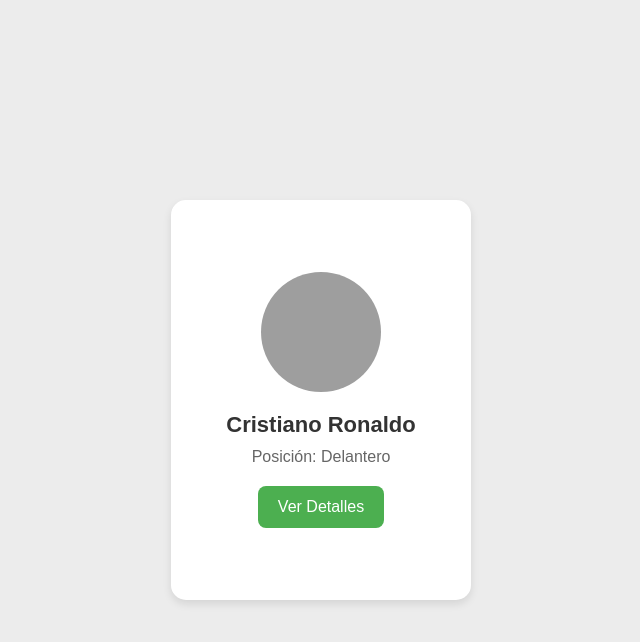
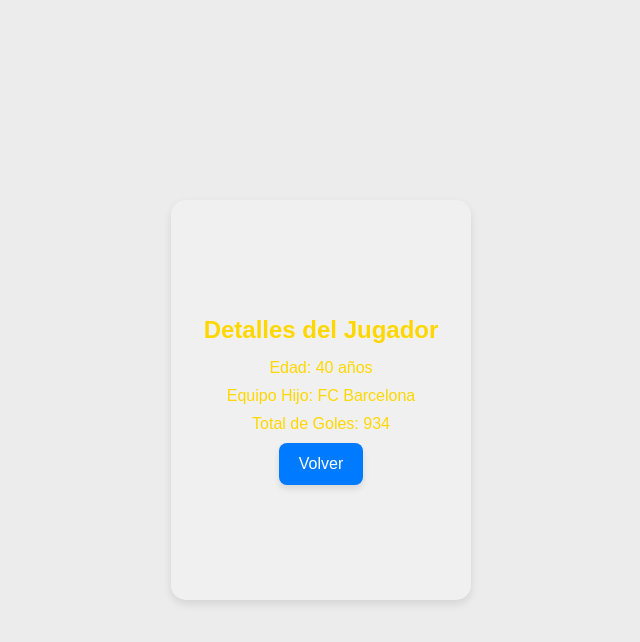
Before and after one commit to NOLJ21/TareaJavaScriptDiplomadoFullStackj, a plain HTML site: page index.html in a window 1280 px wide. Both pictures are taken after a click on the button "Ver Detalles". Shown: the whole page, without its empty margins (319-959 px from the left). Drawn offline with Linux system fonts and the light colour scheme; grey boxes are pictures that could not be loaded.

Commit message:
Cambios minimos a los botones

```diff
--- a/index.html
+++ b/index.html
@@ -22,7 +22,6 @@
         <h2>Detalles del Jugador</h2>
         <p>Edad: 40 años</p>
         <p>Equipo Hijo: FC Barcelona</p>
-        <p>Equipo Padre: Manchester United</p>
         <p>Total de Goles: 934</p>
         <button id="volver">Volver</button>
     </div>
--- a/script.js
+++ b/script.js
@@ -1,6 +1,14 @@
-// Obtener elementos del DOM
-const verDetallesButton = document.getElementById('verDetalles');
-const volverButton = document.getElementById('volver');
+// Seleccionamos los elementos necesarios
 const tarjeta = document.querySelector('.tarjeta');
-// Función para voltear la tarjeta
-// Función para volver a la cara frontal
+const botonVerDetalles = document.getElementById('verDetalles');
+const botonVolver = document.getElementById('volver');
+
+// Agregar evento para voltear la tarjeta
+botonVerDetalles.addEventListener('click', () => {
+    tarjeta.classList.add('volteada');
+});
+
+// Agregar evento para regresar la tarjeta
+botonVolver.addEventListener('click', () => {
+    tarjeta.classList.remove('volteada');
+});
--- a/styles.css
+++ b/styles.css
@@ -76,7 +76,7 @@ body {
 /* Cara posterior */
 .posterior {
     background-color: #2d3e50;
-    color: white;
+    color: gold;
     transform: rotateY(180deg); /* Coloca la parte
 posterior invertida */
     padding: 20px;
@@ -92,13 +92,56 @@ posterior invertida */
 .posterior button:hover {
     background-color: #0056b3;
 }
-/* Voltear la tarjeta cuando se hace clic en
-Detalles */
-.tarjeta:hover .frontal {
-    transform: rotateY(180deg); /* Voltea la
-cara frontal */
+/* Estilo base de la tarjeta */
+.tarjeta {
+    width: 300px;
+    height: 400px;
+    perspective: 1000px;
+    position: relative;
 }
-.tarjeta:hover .posterior {
-    transform: rotateY(0deg); /* Muestra la
-cara posterior */
+
+.cara {
+    width: 100%;
+    height: 100%;
+    position: absolute;
+    backface-visibility: hidden;
+    transition: transform 0.6s;
 }
+
+.frontal {
+    background: #fff;
+    z-index: 2;
+}
+
+.posterior {
+    background: #f0f0f0;
+    transform: rotateY(180deg);
+}
+
+/* Clase para voltear la tarjeta */
+.tarjeta.volteada .frontal {
+    transform: rotateY(180deg);
+}
+
+.tarjeta.volteada .posterior {
+    transform: rotateY(0);
+}
+
+/* Botón "Volver" */
+.posterior button {
+    padding: 12px 20px;
+    background-color: #007BFF;
+    color: white;
+    border: none;
+    border-radius: 8px;
+    cursor: pointer;
+    font-size: 16px;
+    transition: all 0.3s ease;
+    box-shadow: 0 4px 6px rgba(0, 0, 0, 0.1);
+}
+
+.posterior button:hover {
+    background-color: #0056b3;
+    transform: scale(1.05);
+    box-shadow: 0 6px 8px rgba(0, 0, 0, 0.15);
+}
```
